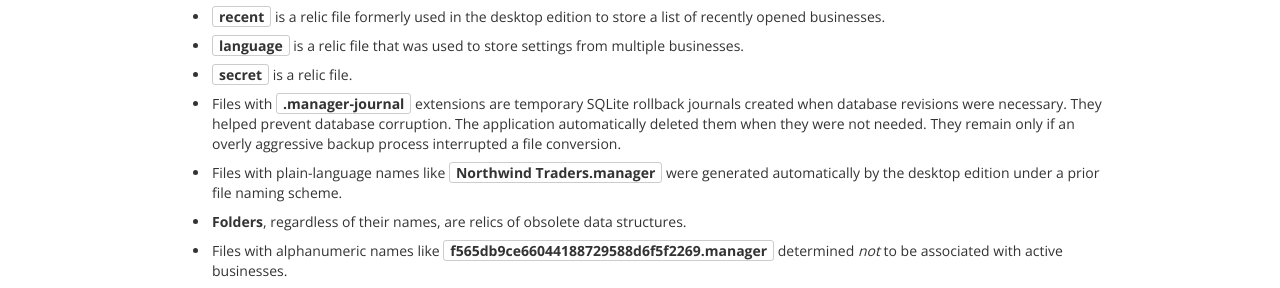
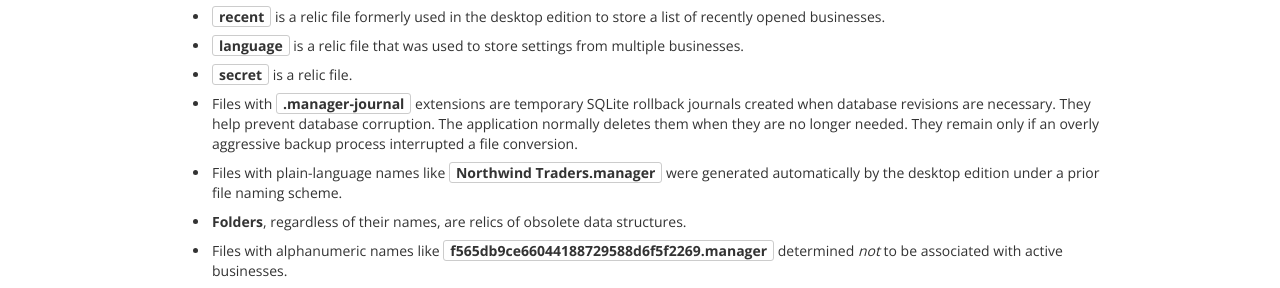
Before and after one commit to 3etechinns/www.manager.io, a Jekyll site: the page built from _guides/8394.html, in a window 1280 px wide and 900 px high, scrolled down 1938 px. Shown: the part 166-454 px from the top of the window. Built offline with Jekyll 4.4.1, drawn with Linux system fonts in a browser that asks for light colours; nearby versions of some CDN libraries; comment, search, counter and statistics services are not loaded.

Commit message:
Guide update

```diff
--- a/_guides/8394.html
+++ b/_guides/8394.html
@@ -53,7 +53,7 @@ Do not make any entries in a file you have opened directly as you identify curre
 <strong><code>language</code></strong> is a relic file that was used to store settings from multiple businesses.</li>
 <li>
 <strong><code>secret</code></strong> is a relic file.</li>
-<li>Files with <strong><code>.manager-journal</code></strong> extensions are temporary SQLite rollback journals created when database revisions were necessary. They helped prevent database corruption. The application automatically deleted them when they were not needed. They remain only if an overly aggressive backup process interrupted a file conversion.</li>
+<li>Files with <strong><code>.manager-journal</code></strong> extensions are temporary SQLite rollback journals created when database revisions are necessary. They help prevent database corruption. The application normally deletes them when they are no longer needed. They remain only if an overly aggressive backup process interrupted a file conversion.</li>
 <li>Files with plain-language names like <strong><code>Northwind Traders.manager</code></strong> were generated automatically by the desktop edition under a prior file naming scheme.</li>
 <li>
 <strong>Folders</strong>, regardless of their names, are relics of obsolete data structures.</li>
```
